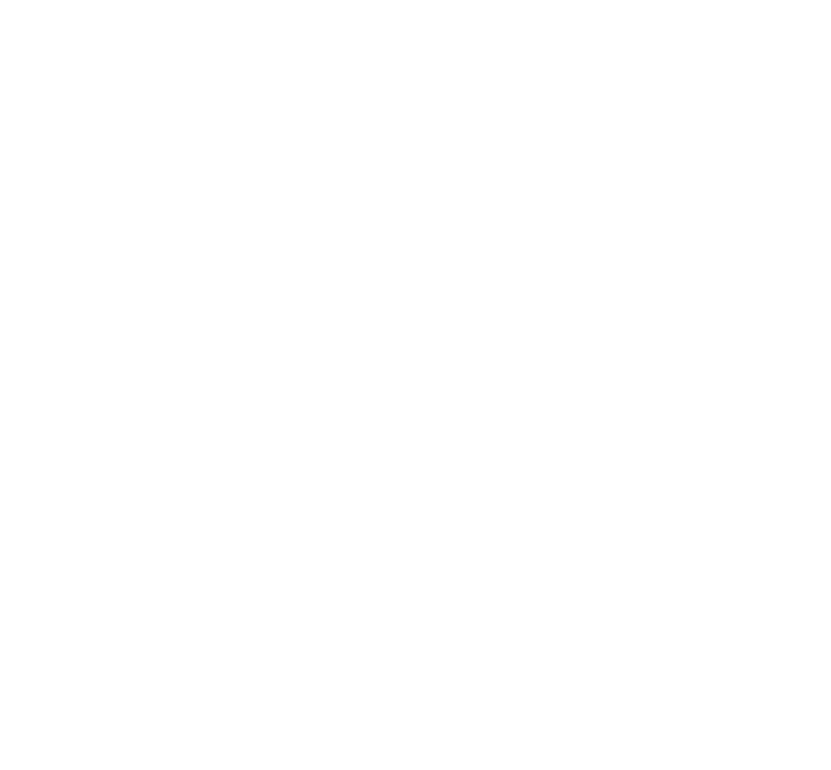
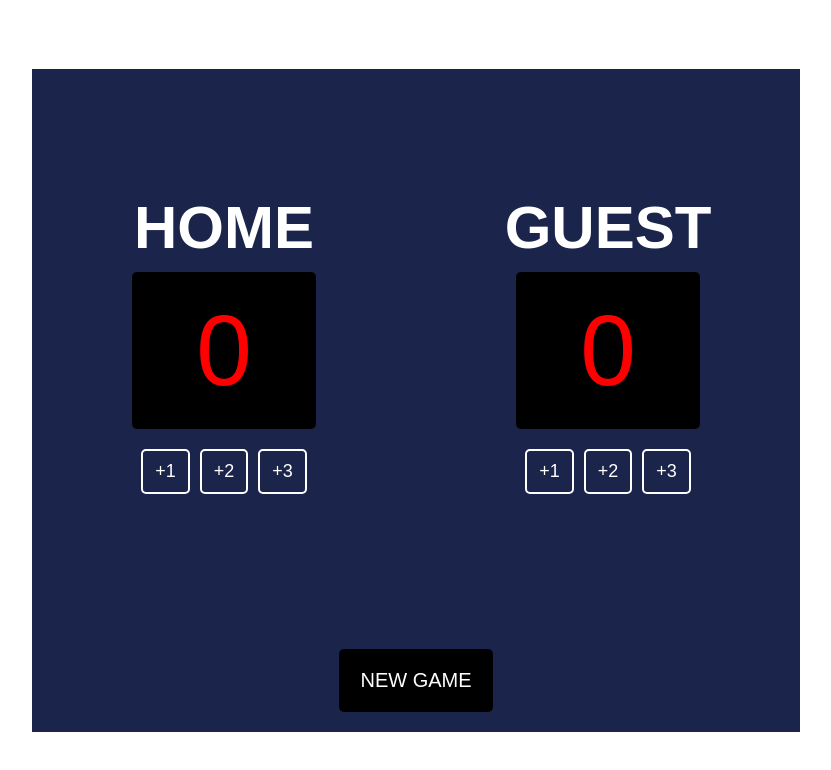
Before and after one commit to Yinkusadel/basketball-scoreboard, a website: page index.html in a window 1280 px wide. Shown: the whole page, without its empty margins (224-1055 px from the left). Drawn offline with Linux system fonts and the light colour scheme; a web font is replaced by a local one.

Commit message:
feat: add basketball scoreboard (#1)
### This PR adds a Basketball scoreboard for publicly displaying score
in the game.
link to figma design:
[@figma-design](https://www.figma.com/file/YC48MCx4frBFtYoz6rNJE6/Basketball-Scoreboard?type=design&node-id=0-1&mode=design&t=pGrh5nGaKAeJlyQl-0)

```diff
--- a/index.html
+++ b/index.html
@@ -3,7 +3,42 @@
   <head>
     <meta charset="UTF-8" />
     <meta name="viewport" content="width=device-width, initial-scale=1.0" />
-    <title>Document</title>
+    <title>Basketball Scoreboard</title>
+    <link href="styles.css" rel="stylesheet" />
   </head>
-  <body></body>
+  <body>
+    <div class="container">
+      <div class="board">
+        <div class="home-away">
+          <div class="home">
+            <div class="home-content">
+              <h2>HOME</h2>
+              <div class="scores" id="home-score">0</div>
+              <div class="score-counter">
+                <button id="home-btn-1" type="button">+1</button>
+                <button id="home-btn-2" type="button">+2</button>
+                <button id="home-btn-3" type="button">+3</button>
+              </div>
+            </div>
+          </div>
+          <div class="guest">
+            <div class="guest-content">
+              <h2>GUEST</h2>
+              <div class="scores" id="guest-score">0</div>
+              <div class="score-counter">
+                <button id="guest-btn-1" type="button">+1</button>
+                <button id="guest-btn-2" type="button">+2</button>
+                <button id="guest-btn-3" type="button">+3</button>
+              </div>
+            </div>
+          </div>
+        </div>
+
+        <div class="game-btn">
+          <button class="new-game" id="new-game" type="button">NEW GAME</button>
+        </div>
+      </div>
+    </div>
+    <script src="script.js"></script>
+  </body>
 </html>
--- /dev/null
+++ b/script.js
@@ -0,0 +1,54 @@
+const homeScore = document.querySelector('#home-score');
+const guestScore = document.querySelector('#guest-score');
+let currentHomeScore = 0;
+let currentGuestScore = 0;
+
+const oneGoalToHome = () => {
+  homeScore.textContent = `${(currentHomeScore += 1)}`;
+};
+
+const twoGoalToHome = () => {
+  homeScore.textContent = `${(currentHomeScore += 2)}`;
+};
+
+const threeGoalToHome = () => {
+  homeScore.textContent = `${(currentHomeScore += 3)}`;
+};
+
+const oneGoalToGuest = () => {
+  guestScore.textContent = `${(currentGuestScore += 1)}`;
+};
+
+const twoGoalToGuest = () => {
+  guestScore.textContent = `${(currentGuestScore += 2)}`;
+};
+
+const threeGoalToGuest = () => {
+  guestScore.textContent = `${(currentGuestScore += 3)}`;
+};
+
+const playNewGame = () => {
+  guestScore.textContent = `${(currentGuestScore -= currentGuestScore)}`;
+  homeScore.textContent = `${(currentHomeScore -= currentHomeScore)}`;
+};
+
+const homeOne = document.querySelector('#home-btn-1');
+homeOne.addEventListener('click', oneGoalToHome);
+
+const homeTwo = document.querySelector('#home-btn-2');
+homeTwo.addEventListener('click', twoGoalToHome);
+
+const homeThree = document.querySelector('#home-btn-3');
+homeThree.addEventListener('click', threeGoalToHome);
+
+const guestOne = document.querySelector('#guest-btn-1');
+guestOne.addEventListener('click', oneGoalToGuest);
+
+const guestTwo = document.querySelector('#guest-btn-2');
+guestTwo.addEventListener('click', twoGoalToGuest);
+
+const guestThree = document.querySelector('#guest-btn-3');
+guestThree.addEventListener('click', threeGoalToGuest);
+
+const refreshGame = document.querySelector('#new-game');
+refreshGame.addEventListener('click', playNewGame);
--- /dev/null
+++ b/styles.css
@@ -0,0 +1,115 @@
+@import url('https://fonts.cdnfonts.com/css/cursed-timer-ulil');
+
+* {
+  padding: 0;
+  margin: 0;
+}
+
+.container {
+  display: flex;
+  justify-content: center;
+  align-items: center;
+  height: 100vh;
+}
+
+.board {
+  display: flex;
+  flex-direction: column;
+  width: 60%;
+  background: #1b244a;
+}
+
+.home-away {
+  display: flex;
+  height: 70vh;
+  font-family: sans-serif;
+}
+
+.home {
+  display: flex;
+  justify-content: center;
+  align-items: center;
+  width: 50%;
+  height: 100%;
+}
+
+.home-content {
+  display: flex;
+  align-items: center;
+  justify-content: center;
+  flex-direction: column;
+  height: 70%;
+  width: 60%;
+  color: #fff;
+  font-size: 40px;
+}
+
+.guest {
+  display: flex;
+  justify-content: center;
+  align-items: center;
+  width: 50%;
+  height: 100%;
+}
+
+.guest-content {
+  display: flex;
+  align-items: center;
+  justify-content: center;
+  flex-direction: column;
+  height: 70%;
+  width: 60%;
+  color: #fff;
+  font-size: 40px;
+}
+
+.scores {
+  background-color: #000;
+  width: 80%;
+  height: 40%;
+  margin: 10px 0;
+  font: 400 100px/16px 'Cursed Timer ULiL', sans-serif;
+  border-radius: 5px;
+  color: #f00;
+  display: flex;
+  justify-content: center;
+  align-items: center;
+}
+
+.score-counter {
+  display: flex;
+}
+
+.score-counter button {
+  margin: 10px 5px;
+  border: 2px solid #fff;
+  padding: 12px;
+  border-radius: 5px;
+  font: 400 18px/17px 'Cursed Timer ULiL', sans-serif;
+  background-color: #1b244a;
+  color: #fff;
+}
+
+.score-counter button:hover {
+  color: #f00;
+}
+
+.game-btn {
+  display: flex;
+  justify-content: center;
+}
+
+.new-game {
+  width: 20%;
+  margin: 20px 0;
+  padding: 20px;
+  border-radius: 5px;
+  border: none;
+  font-size: 20px;
+  background-color: #000;
+  color: #fff;
+}
+
+.new-game:hover {
+  color: #00f;
+}
```
Also changed, not shown: README.md.
